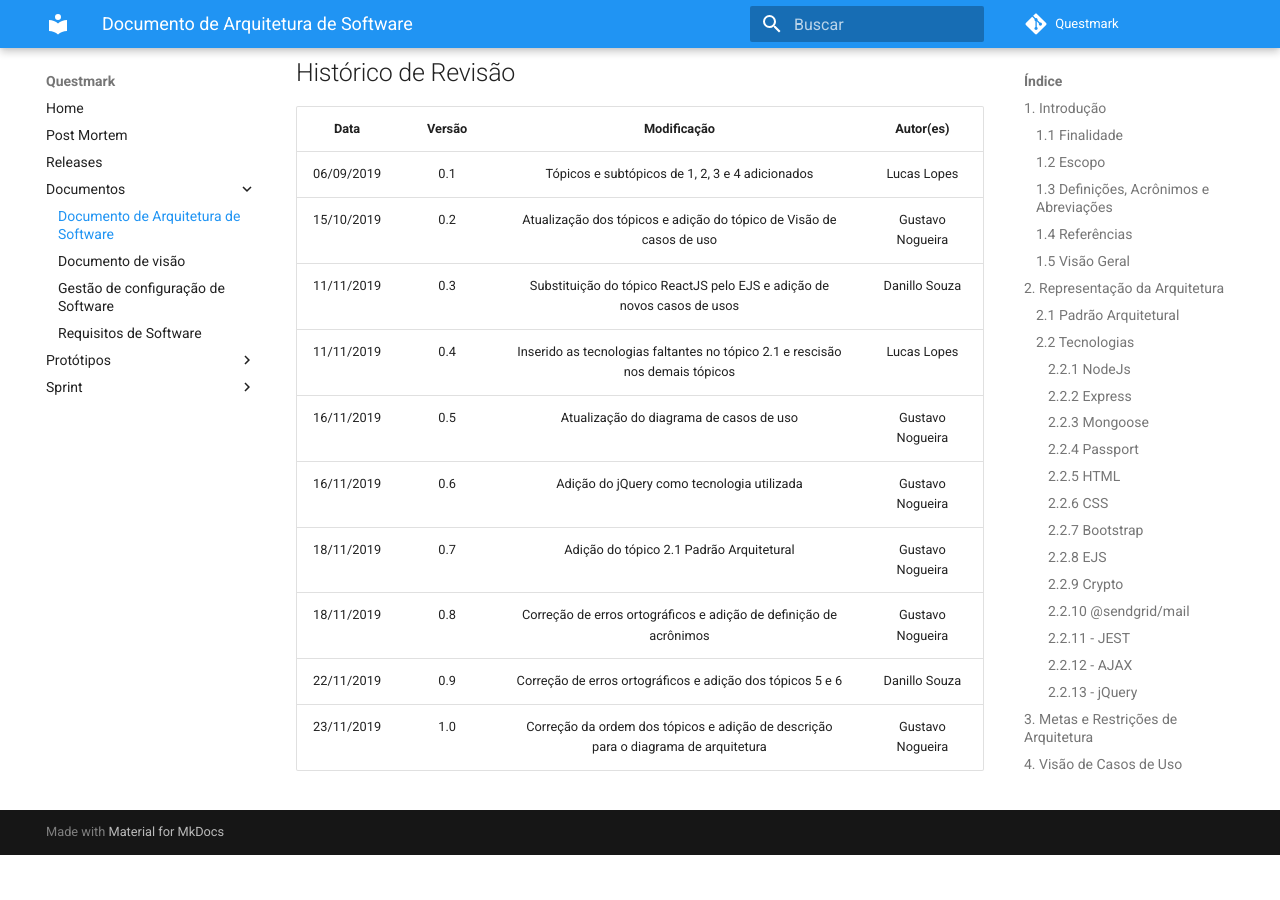
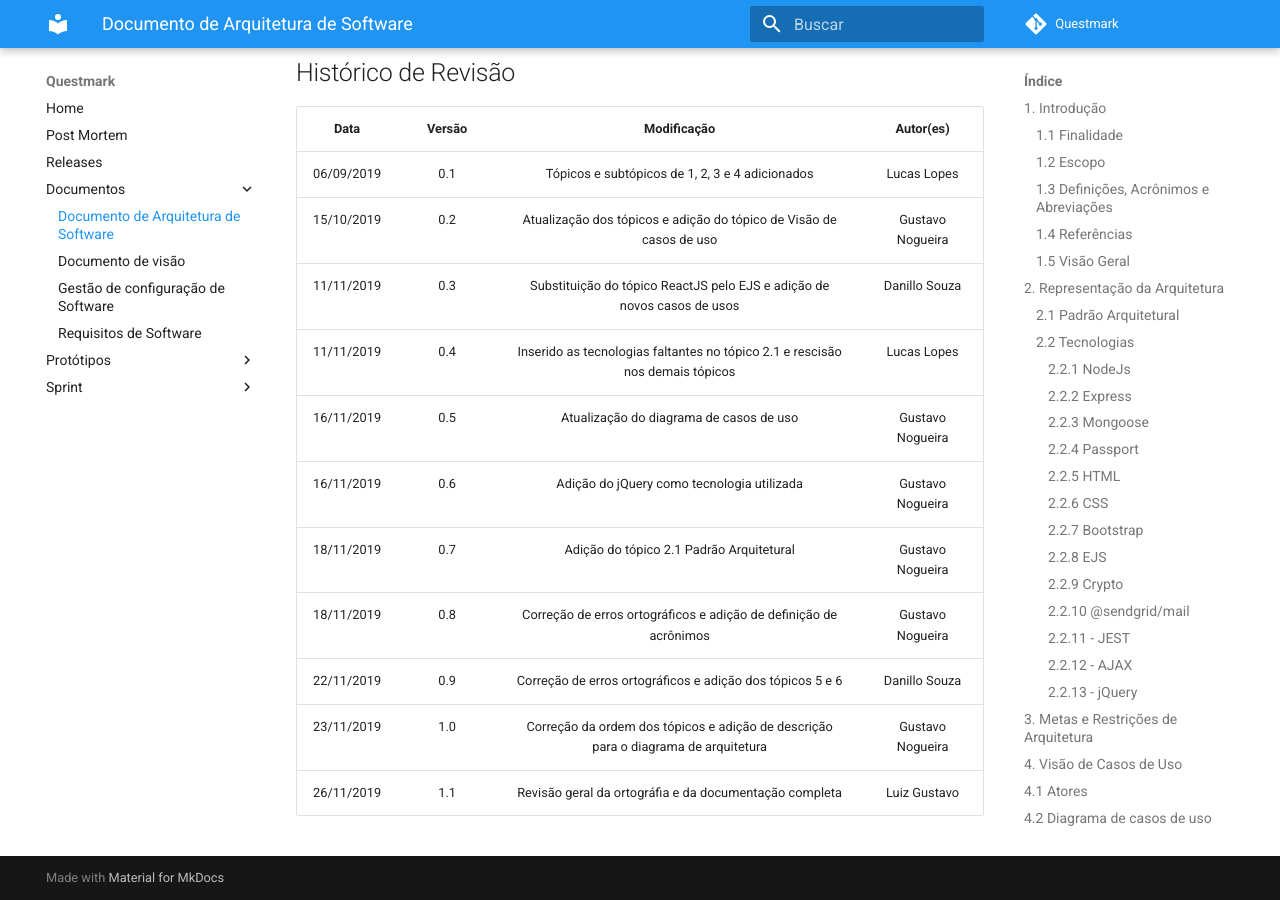
Before and after one commit to fga-eps-mds/2019.2-Questmark, an MkDocs documentation site: the page built from docs/Documentos/documento-de-arquitetura.md, in a window 1280 px wide and 900 px high, scrolled down 7542 px. Built offline with MkDocs 1.6.1 and Material for MkDocs 9.7.7, drawn with Linux system fonts in a browser that asks for light colours; comment, search, counter and statistics services are not loaded; before the commit the page ends 8397 px from its top, so only the background shows below that.

Commit message:
Revisão da documentação completa.

```diff
--- a/docs/Documentos/documento-de-arquitetura.md
+++ b/docs/Documentos/documento-de-arquitetura.md
@@ -153,3 +153,4 @@
 |18/11/2019|0.8| Correção de erros ortográficos e adição de definição de acrônimos|Gustavo Nogueira|
 |22/11/2019|0.9| Correção de erros ortográficos e adição dos tópicos 5 e 6|Danillo Souza|
 |23/11/2019|1.0| Correção da ordem dos tópicos e adição de descrição para o diagrama de arquitetura |Gustavo Nogueira|
+|26/11/2019|1.1| Revisão geral da ortográfia e da documentação completa |Luiz Gustavo|
```
